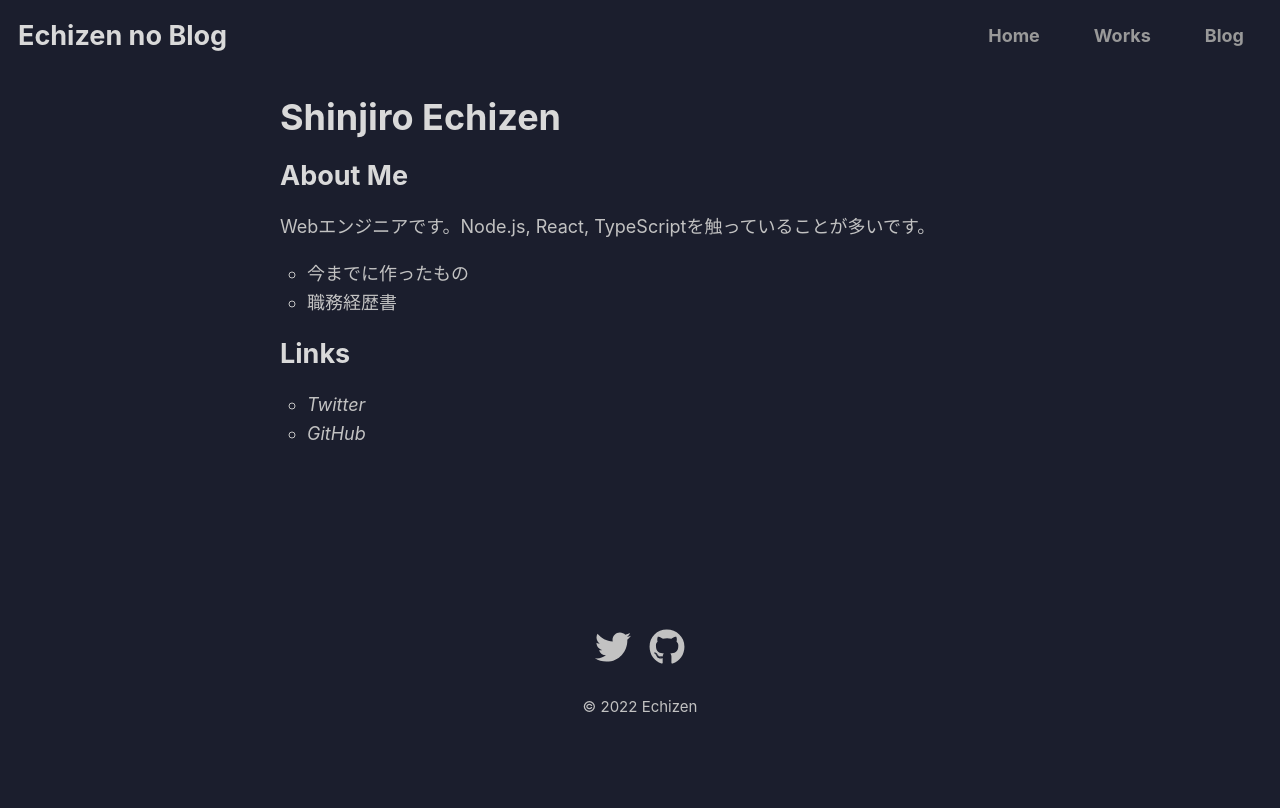
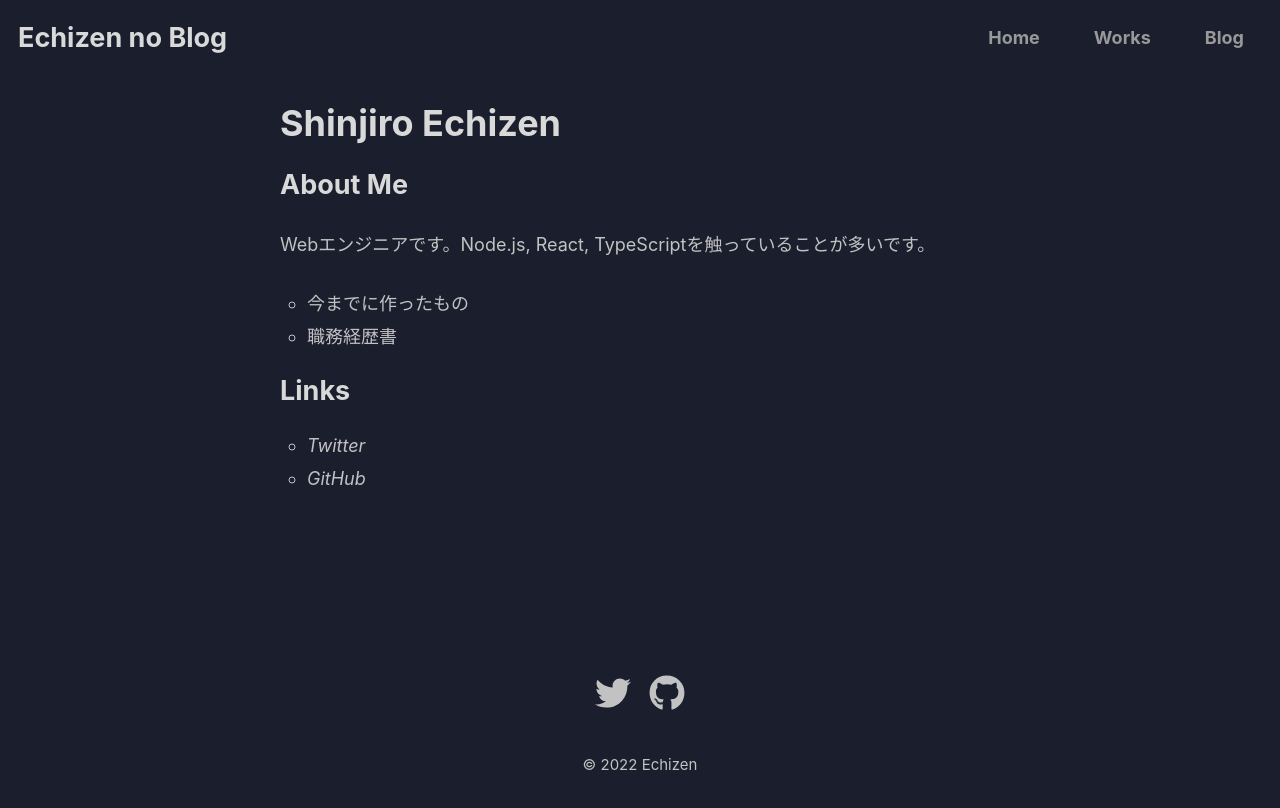
Before and after one commit to cizneeh/blog, a Next.js app: page / in a window 1280 px wide. Built offline with nearby package versions, Linux system fonts and the light colour scheme.

Commit message:
adjust style

```diff
--- a/styles/globals.css
+++ b/styles/globals.css
@@ -7,7 +7,7 @@
 html,
 body {
   font-size: 18px;
-  line-height: 1.6rem;
+  line-height: 1.8rem;
   background-color: var(--main-background-color);
   color: var(--main-font-color);
   padding: 0;
@@ -46,6 +46,10 @@ a:hover {
   color: white;
 }
 
+p {
+  margin: 1.5rem 0;
+}
+
 * {
   box-sizing: border-box;
 }
```
